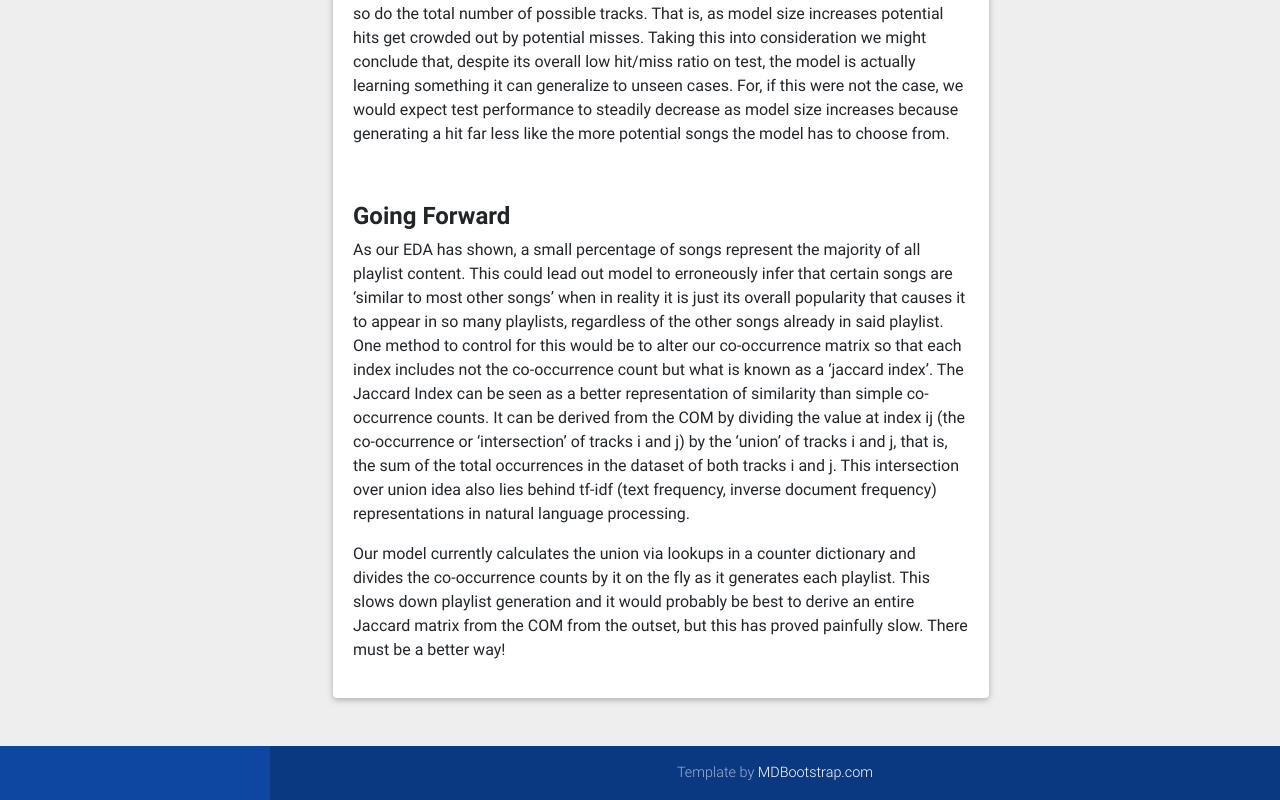
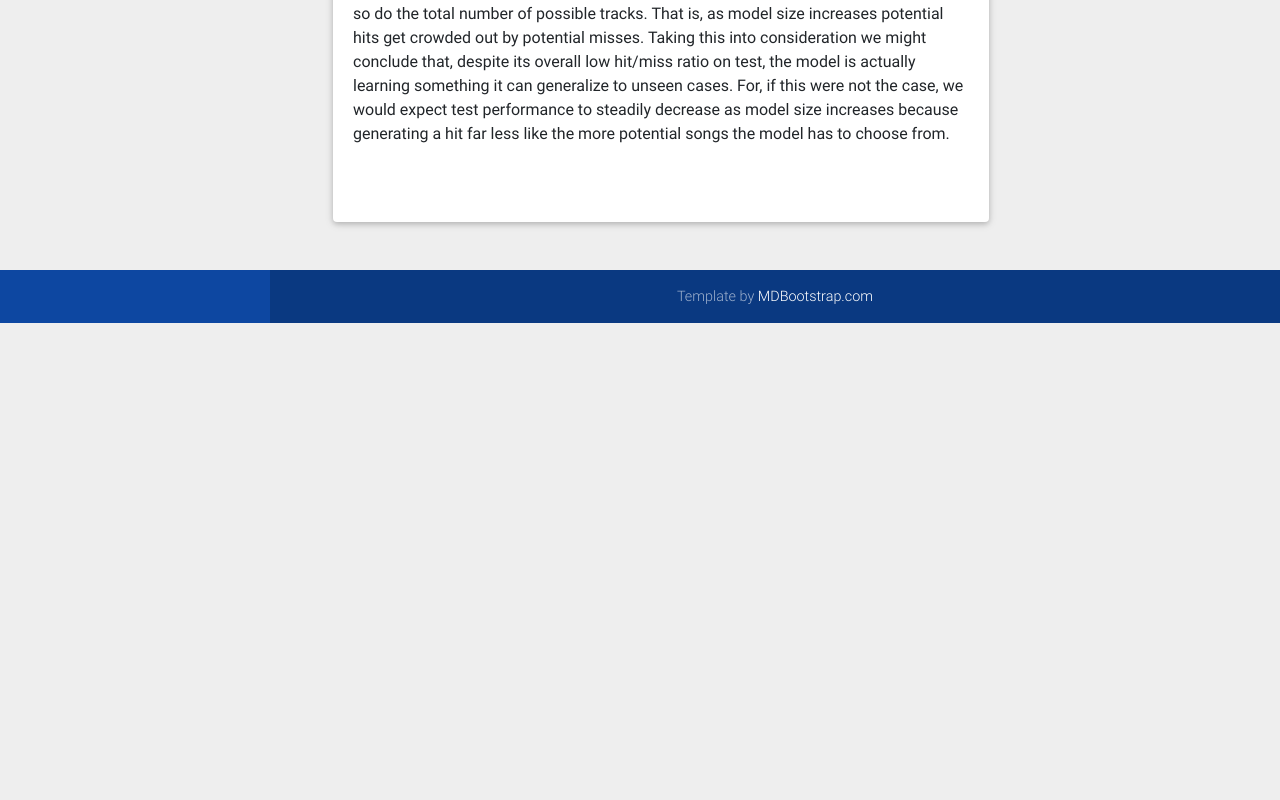
Before and after one commit to iEatYanYans/music-recommender, a plain HTML site: page results.html in a window 1280 px wide. Shown: the part 1498-2298 px from the top of the page. After the commit the page ends 1821 px from the top, so only its background shows below. Drawn offline with Linux system fonts and the light colour scheme.

Commit message:
removed outdated "going forward"

```diff
--- a/results.html
+++ b/results.html
@@ -104,14 +104,6 @@
                     <!--Card content-->
                     <div class="card-body">
 
-                        <h4><a name="forward"><b>Going Forward</b></a></h4>
-                        <p>
-                            As our EDA has shown, a small percentage of songs represent the majority of all playlist content. This could lead out model to erroneously infer that certain songs are ‘similar to most other songs’ when in reality it is just its overall popularity that causes it to appear in so many playlists, regardless of the other songs already in said playlist. One method to control for this would be to alter our co-occurrence matrix so that each index includes not the co-occurrence count but what is known as a ‘jaccard index’. The Jaccard Index can be seen as a better representation of similarity than simple co-occurrence counts. It can be derived from the COM by dividing the value at index ij (the co-occurrence or ‘intersection’ of tracks i and j) by the ‘union’ of tracks i and j, that is, the sum of the total occurrences in the dataset of both tracks i and j. This intersection over union idea also lies behind tf-idf (text frequency, inverse document frequency) representations in natural language processing.
-                        </p>
-                        <p>
-                            Our model currently calculates the union via lookups in a counter dictionary and divides the co-occurrence counts by it on the fly as it generates each playlist. This slows down playlist generation and it would probably be best to derive an entire Jaccard matrix from the COM from the outset, but this has proved painfully slow. There must be a better way!
-                        </p>
-
                     </div>
 
                 </div>
```
